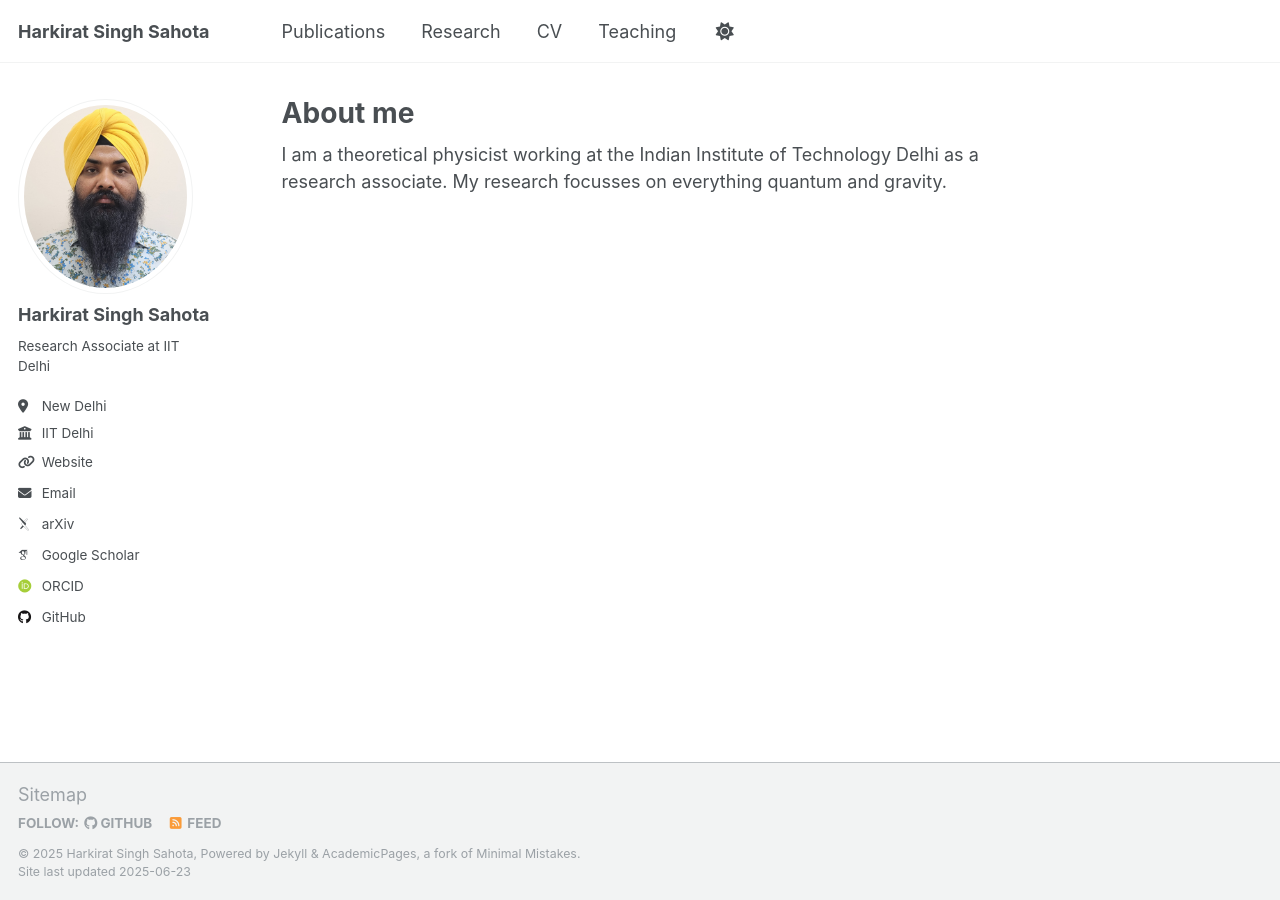
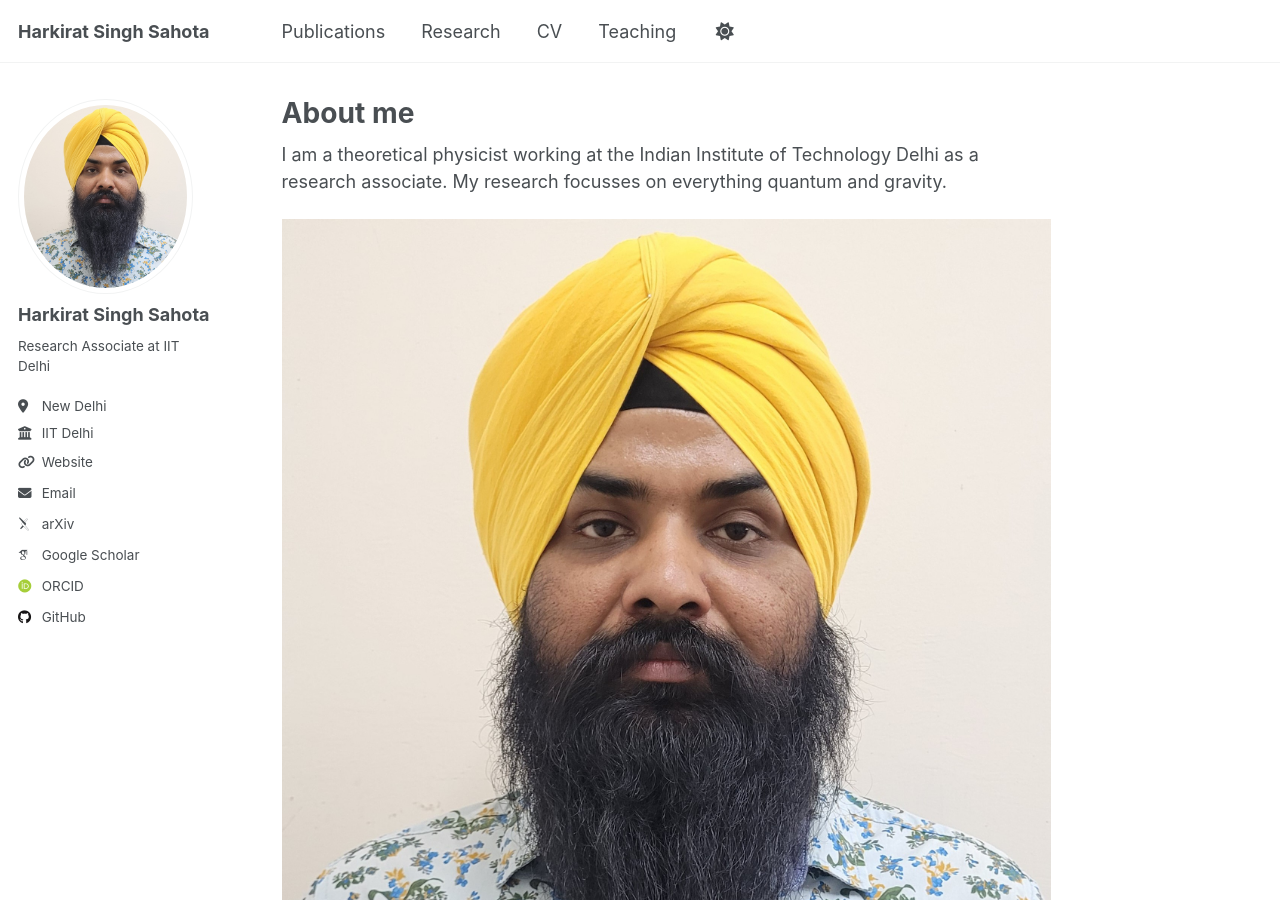
Before and after one commit to harkiratss/harkiratss.github.io, a Jekyll site: the page built from _pages/about.md, in a window 1280 px wide and 900 px high. Built offline with Jekyll 4.4.1, drawn with Linux system fonts in a browser that asks for light colours; some web fonts are replaced.

Commit message:
Update about.md

```diff
--- a/_pages/about.md
+++ b/_pages/about.md
@@ -8,3 +8,5 @@ redirect_from:
 ---
 
 I am a theoretical physicist working at the Indian Institute of Technology Delhi as a research associate. My research focusses on everything quantum and gravity.
+
+![image](/images/Sahota_Photograph.jpg)
```
